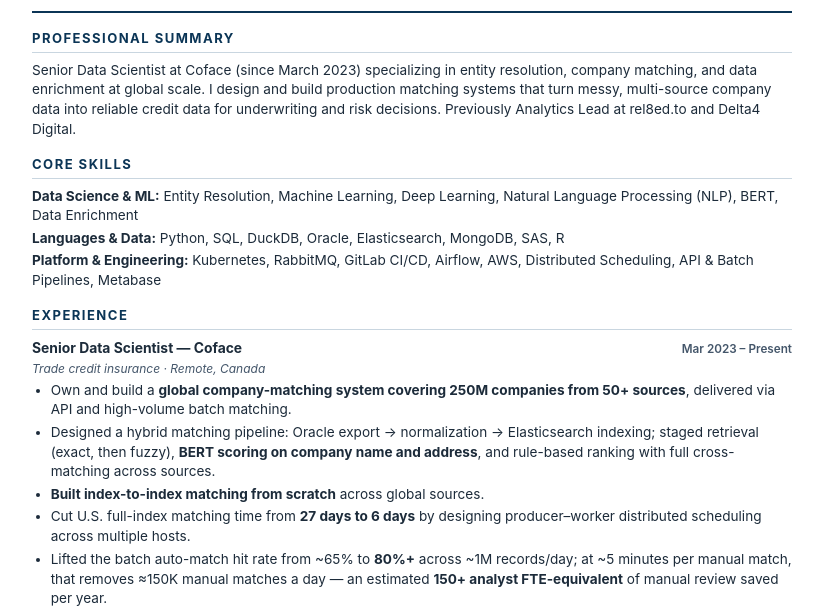
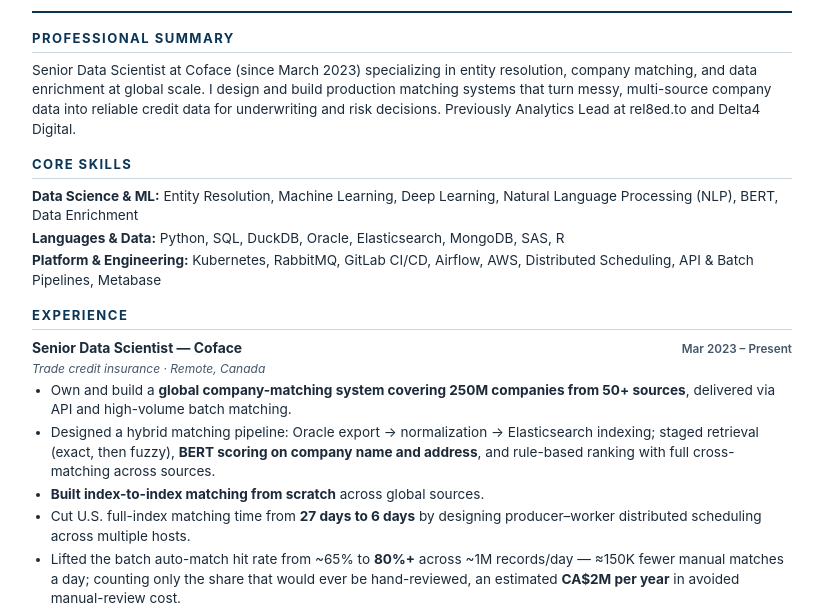
Before and after one commit to DaiZack/daizack.github.io, a plain HTML site: page resume.html in a window 1280 px wide. Shown: the part 197-805 px from the top of the page, without its empty margins (228-1051 px from the left). Drawn offline with Linux system fonts and the light colour scheme.

Commit message:
Resume v11: manual-review saving restated at CA$2M/yr (back-solved conservative basis)

```diff
--- a/resume.html
+++ b/resume.html
@@ -57,7 +57,7 @@
     <li>Designed a hybrid matching pipeline: Oracle export → normalization → Elasticsearch indexing; staged retrieval (exact, then fuzzy), <strong>BERT scoring on company name and address</strong>, and rule-based ranking with full cross-matching across sources.</li>
     <li><strong>Built index-to-index matching from scratch</strong> across global sources.</li>
     <li>Cut U.S. full-index matching time from <strong>27 days to 6 days</strong> by designing producer–worker distributed scheduling across multiple hosts.</li>
-    <li>Lifted the batch auto-match hit rate from ~65% to <strong>80%+</strong> across ~1M records/day; at ~5 minutes per manual match, that removes ≈150K manual matches a day — an estimated <strong>150+ analyst FTE-equivalent</strong> of manual review saved per year.</li>
+    <li>Lifted the batch auto-match hit rate from ~65% to <strong>80%+</strong> across ~1M records/day — ≈150K fewer manual matches a day; counting only the share that would ever be hand-reviewed, an estimated <strong>CA$2M per year</strong> in avoided manual-review cost.</li>
     <li>Productionized with <strong>RabbitMQ, Kubernetes, GitLab CI/CD and Airflow</strong> — automated deployment, monitoring, scaling, real-time error correction, and automated human-in-the-loop review. Core stack: Python (DuckDB), Elasticsearch, Oracle.</li>
   </ul>
 </div>
```
